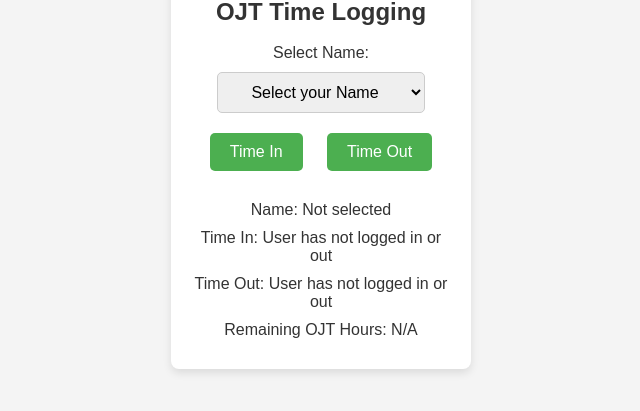
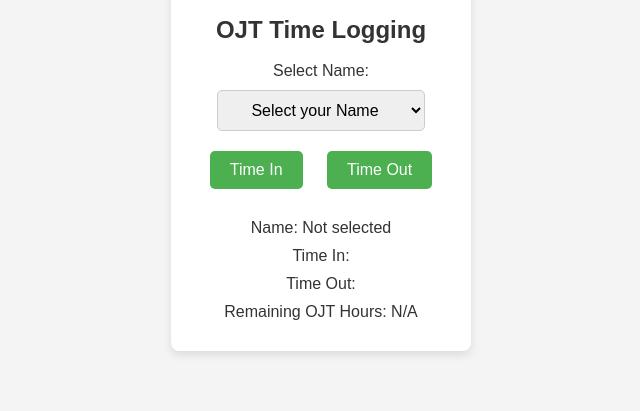
Before and after one commit to aybanmola22y/ojt-log, a plain HTML site: page index.html in a window 1280 px wide. Shown: the part 325-736 px from the top of the page, without its empty margins (319-959 px from the left). Drawn offline with Linux system fonts and the light colour scheme.

Commit message:
Update index.html

```diff
--- a/index.html
+++ b/index.html
@@ -40,8 +40,8 @@
 
             <div class="log-display">
                 <p id="employee-name-display">Name: Not selected</p>
-                <p id="time-in-display">Time In: User has not logged in or out</p>
-                <p id="time-out-display">Time Out: User has not logged in or out</p>
+                <p id="time-in-display">Time In: </p>
+                <p id="time-out-display">Time Out: </p>
                 <p id="remaining-hours-display">Remaining OJT Hours: N/A</p>
             </div>
         </section>
```
